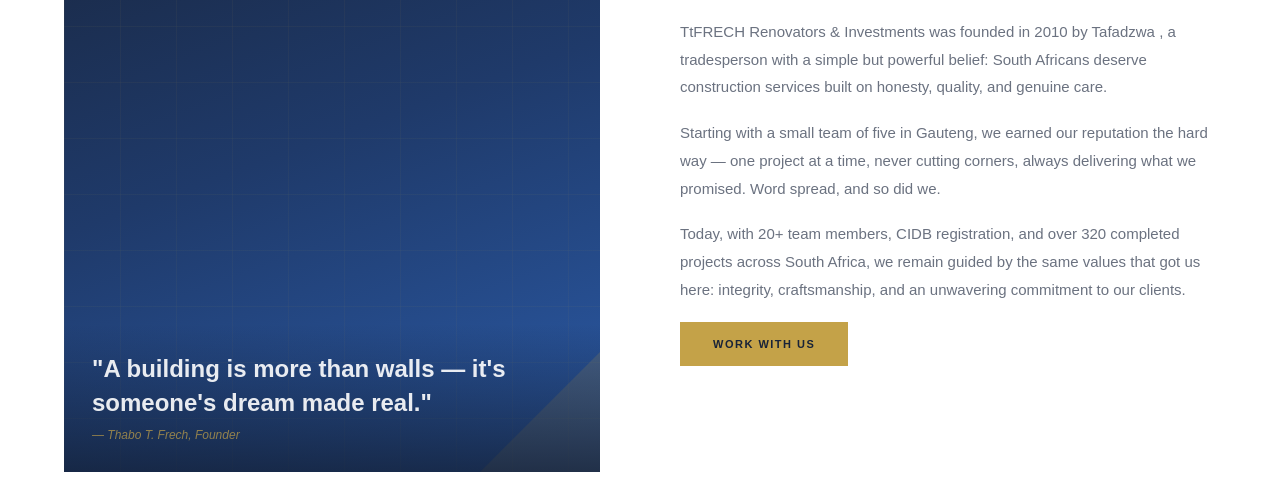
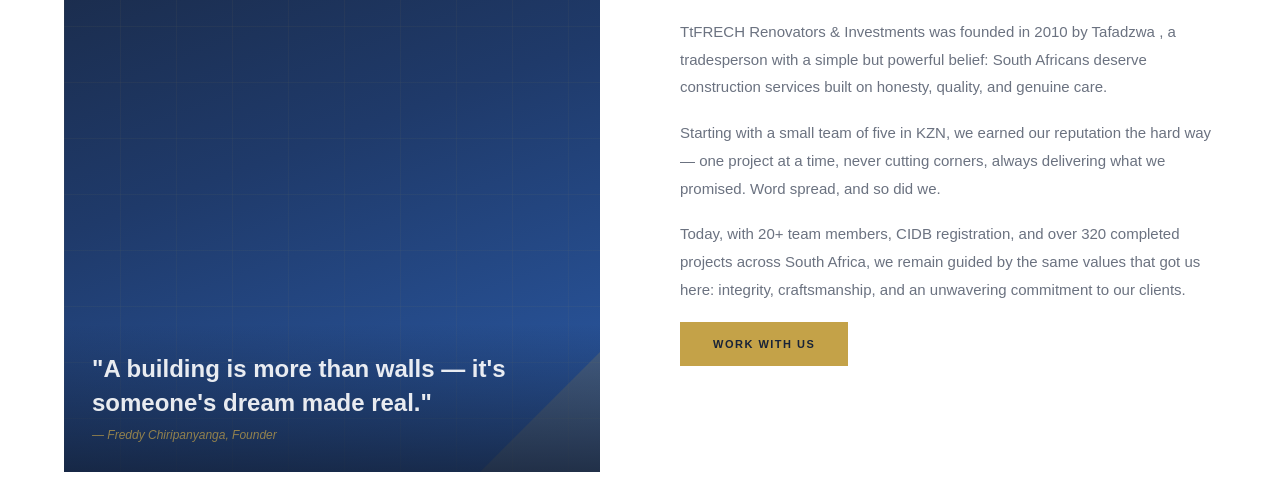
Before and after one commit to lilcuz03/ttfrech, a Next.js app: page /about in a window 1280 px wide. Shown: the part 1064-1558 px from the top of the page. Built offline with nearby package versions, Linux system fonts and the light colour scheme.

Commit message:
fix tweaks before push

```diff
--- a/app/about/Client.tsx
+++ b/app/about/Client.tsx
@@ -609,7 +609,7 @@
                       fontFamily: "DM Sans,sans-serif",
                     }}
                   >
-                    — Thabo T. Frech, Founder
+                    — Freddy Chiripanyanga, Founder
                   </div>
                 </div>
               </div>
@@ -677,7 +677,7 @@
               </h2>
               {[
                 "TtFRECH Renovators & Investments was founded in 2010 by Tafadzwa , a tradesperson with a simple but powerful belief: South Africans deserve construction services built on honesty, quality, and genuine care.",
-                "Starting with a small team of five in Gauteng, we earned our reputation the hard way — one project at a time, never cutting corners, always delivering what we promised. Word spread, and so did we.",
+                "Starting with a small team of five in KZN, we earned our reputation the hard way — one project at a time, never cutting corners, always delivering what we promised. Word spread, and so did we.",
                 "Today, with 20+ team members, CIDB registration, and over 320 completed projects across South Africa, we remain guided by the same values that got us here: integrity, craftsmanship, and an unwavering commitment to our clients.",
               ].map((p, i) => (
                 <p
--- a/app/testimonials/TestimonialsClient.tsx
+++ b/app/testimonials/TestimonialsClient.tsx
@@ -43,7 +43,7 @@
     rating: 5,
     date: "March 2025",
     featured: true,
-    text: "TtFRECH built our family home from the ground up. From the very first meeting, Thabo and his team were professional, transparent about costs, and communicative throughout. They finished two weeks ahead of schedule and the quality of the finish absolutely exceeded our expectations. I wouldn't hesitate to recommend them to anyone.",
+    text: "TtFRECH built our family home from the ground up. From the very first meeting, Freddy and his team were professional, transparent about costs, and communicative throughout. They finished two weeks ahead of schedule and the quality of the finish absolutely exceeded our expectations. I wouldn't hesitate to recommend them to anyone.",
   },
   {
     name: "Ruan Steyn",
```
Also changed, not shown: 1 other file (tests, documents, lock files or other folders).
